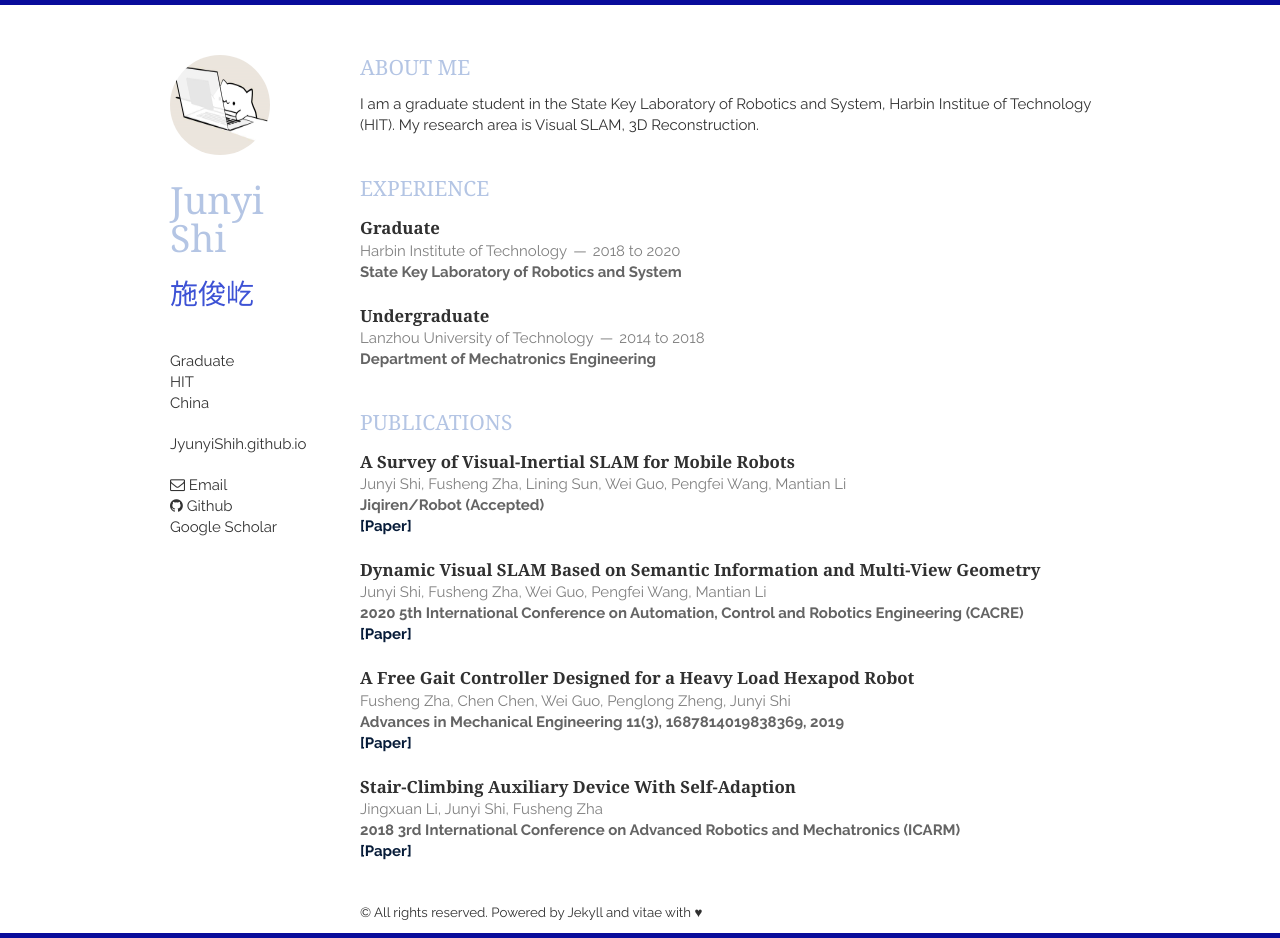
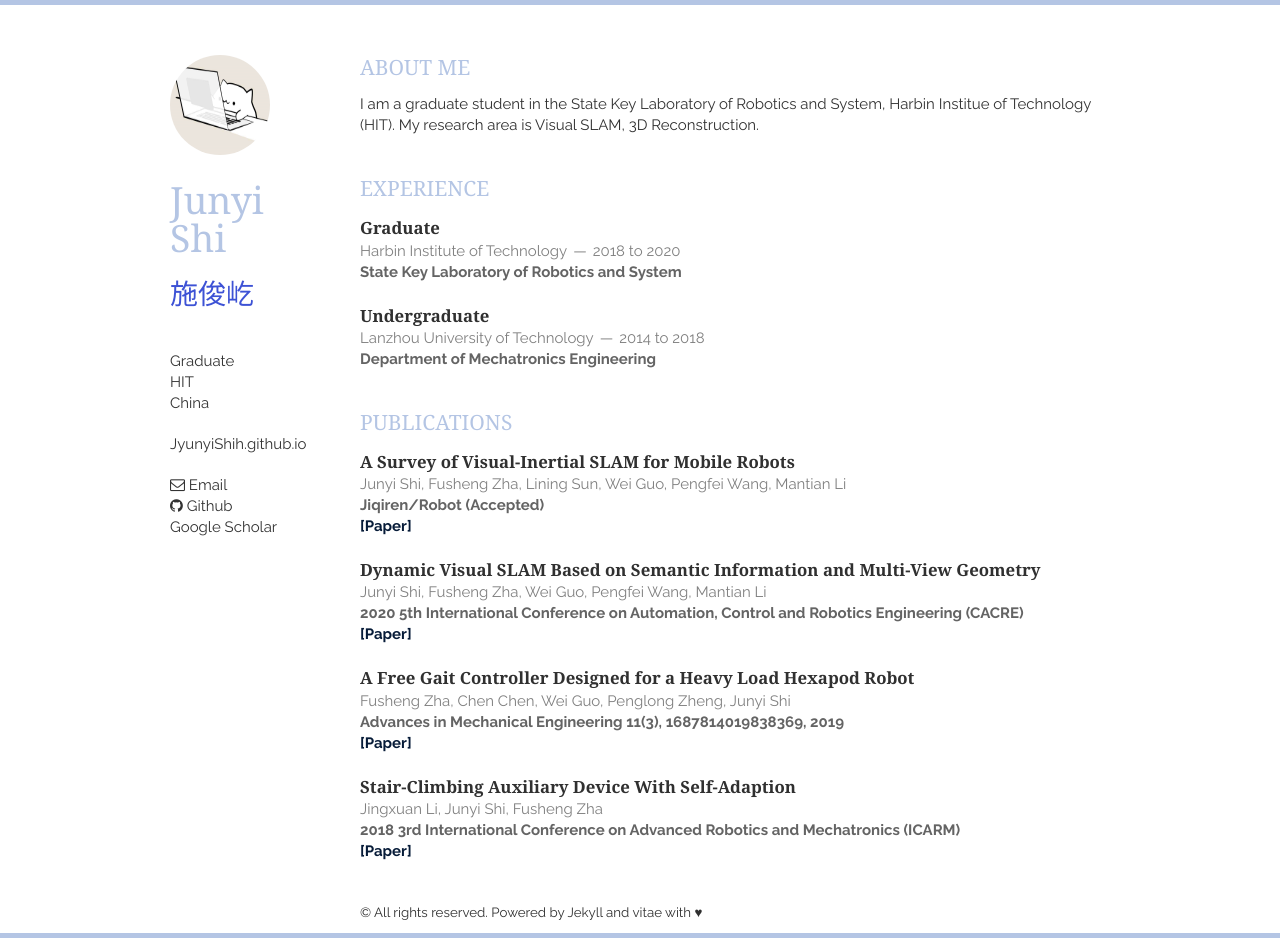
Before and after one commit to JunYiShih/JunYiShih.github.io, a Jekyll site: the page built from index.html, in a window 1280 px wide. Built offline with Jekyll 4.4.1, drawn with Linux system fonts in a browser that asks for light colours; nearby versions of some CDN libraries; the list of posts is cut into pages by our own code; a style sheet for code colours, icons or effects is not loaded.

Commit message:
Update layout.css

```diff
--- a/static/css/layout.css
+++ b/static/css/layout.css
@@ -5,8 +5,8 @@ body {
     font-size: 15px;
     line-height: 21px;
     color: rgb(48, 48, 48);
-    border-top: 5px solid #090C9B;
-    border-bottom: 5px solid #090C9B;
+    border-top: 5px solid #B4C5E4;
+    border-bottom: 5px solid #B4C5E4;
 }
 
 .container {
```
